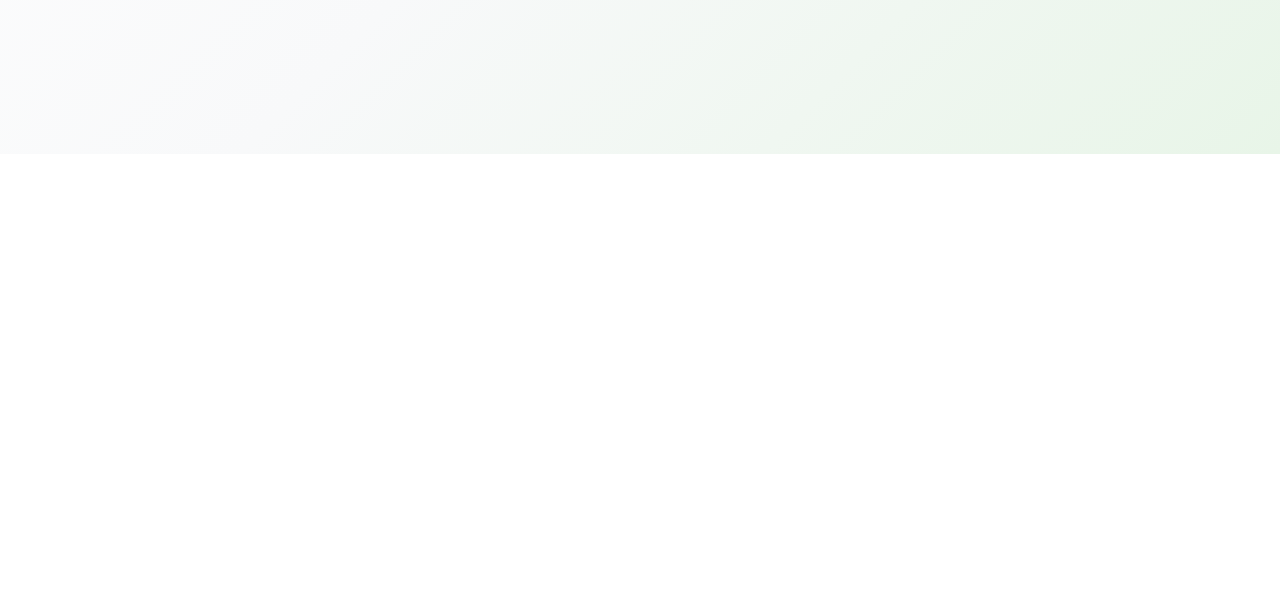
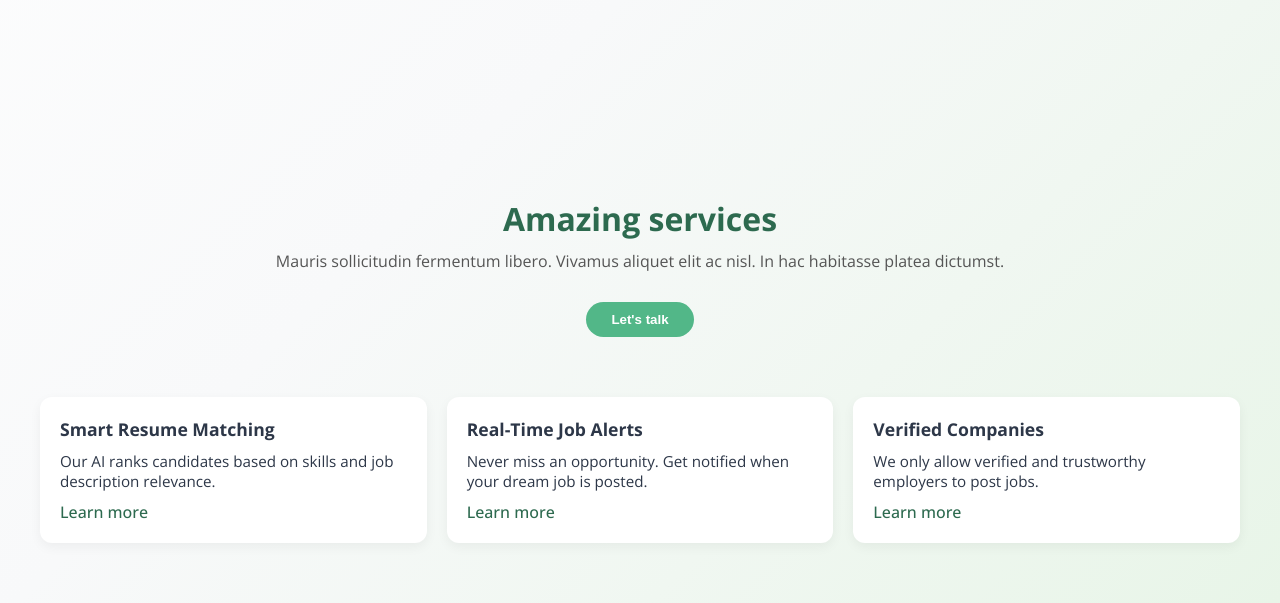
Before and after one commit to mardysonjustin/Job-Board, a plain HTML site: page index.html in a window 1280 px wide. Shown: the part 646-1249 px from the top of the page. Before the commit the page ends 800 px from the top, so only its background shows below. Drawn offline with nearby package versions, Linux system fonts and the light colour scheme.

Commit message:
added service section

```diff
--- a/index.html
+++ b/index.html
@@ -56,7 +56,7 @@
                 </div>
 
                 <div class="hero-image">
-                    <img src="assets\images\landingpage.jpg" alt="Professional Team">
+                    <img src="assets\landingpage.jpg" alt="Professional Team">
                     <div class="hero-overlay"></div>
                 </div>
             </div>
@@ -77,6 +77,32 @@
             <div style="color: #666; font-size: 12px;">Work from Home</div>
         </div>
     </section>
+
+    <section class="container services-section" style="padding: 60px 0; margin-top: 70px;">
+    <h2 class="section-title">Amazing services</h2>
+    <p class="section-subtitle">Mauris sollicitudin fermentum libero. Vivamus aliquet elit ac nisl. In hac habitasse platea dictumst.</p>
+    <button class="services-cta">Let's talk</button>
+
+    <div class="services-grid">
+         <div class="service-card">
+            <h3>Smart Resume Matching</h3>
+            <p>Our AI ranks candidates based on skills and job description relevance.</p>
+            <a href="#">Learn more</a>
+        </div>
+
+        <div class="service-card">
+            <h3>Real-Time Job Alerts</h3>
+            <p>Never miss an opportunity. Get notified when your dream job is posted.</p>
+            <a href="#">Learn more</a>
+        </div>
+
+        <div class="service-card">
+            <h3>Verified Companies</h3>
+            <p>We only allow verified and trustworthy employers to post jobs.</p>
+            <a href="#">Learn more</a>
+        </div>
+    </div>
+</section>
 
     <script>
         const hamburger = document.querySelector('.hamburger');
--- a/styles.css
+++ b/styles.css
@@ -278,6 +278,85 @@ body {
     animation-delay: 4s;
 }
 
+.services-section {
+    text-align: center;
+}
+
+.section-title {
+    font-size: 2rem;
+    font-weight: bold;
+    color: #2d6a4f;
+    margin-bottom: 10px;
+}
+
+.section-subtitle {
+    font-size: 1rem;
+    color: #555;
+    margin-bottom: 30px;
+}
+
+.services-cta {
+    background: #52b788;
+    color: white;
+    padding: 10px 25px;
+    border: none;
+    border-radius: 25px;
+    font-weight: bold;
+    cursor: pointer;
+    margin-bottom: 40px;
+    transition: all 0.3s ease;
+}
+
+.services-cta:hover {
+    background: #2d6a4f;
+}
+
+.services-grid {
+    display: grid;
+    grid-template-columns: repeat(auto-fit, minmax(220px, 1fr));
+    gap: 20px;
+    margin-top: 20px;
+}
+
+.service-card {
+    background: white;
+    padding: 20px;
+    border-radius: 12px;
+    box-shadow: 0 4px 12px rgba(0, 0, 0, 0.05);
+    text-align: left;
+    transition: all 0.3s ease;
+    color: #2d3748;
+}
+
+.service-card h3 {
+    margin-bottom: 10px;
+    font-size: 1.1rem;
+    font-weight: bold;
+}
+
+.service-card p {
+    font-size: 0.95rem;
+    margin-bottom: 10px;
+    color: inherit;
+}
+
+.service-card a {
+    color: #2d6a4f;
+    font-weight: 500;
+    text-decoration: none;
+    transition: color 0.3s ease;
+}
+
+.service-card:hover {
+    background-color: #1b4332;
+    color: white;
+    transform: translateY(-5px);
+}
+
+.service-card:hover a {
+    color: #b7e4c7;
+}
+
 @keyframes float {
     0%, 100% { transform: translateY(0px) rotate(0deg); }
     50% { transform: translateY(-20px) rotate(2deg); }
```
